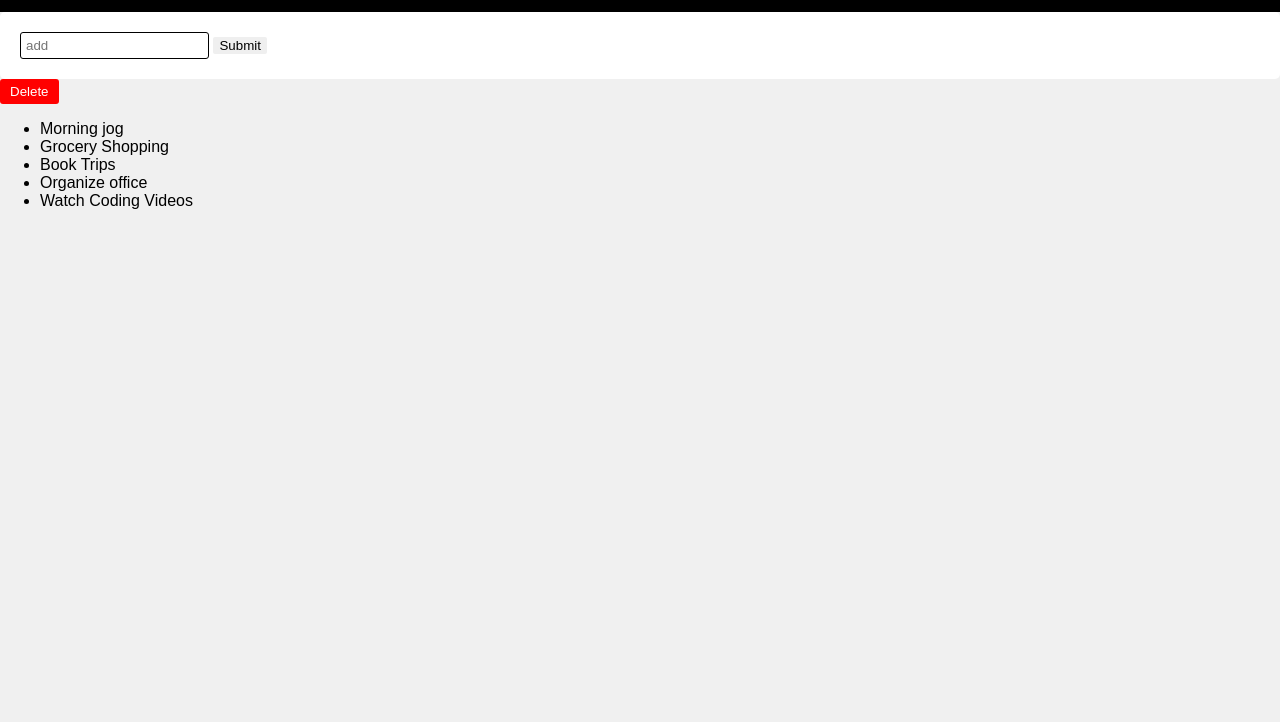
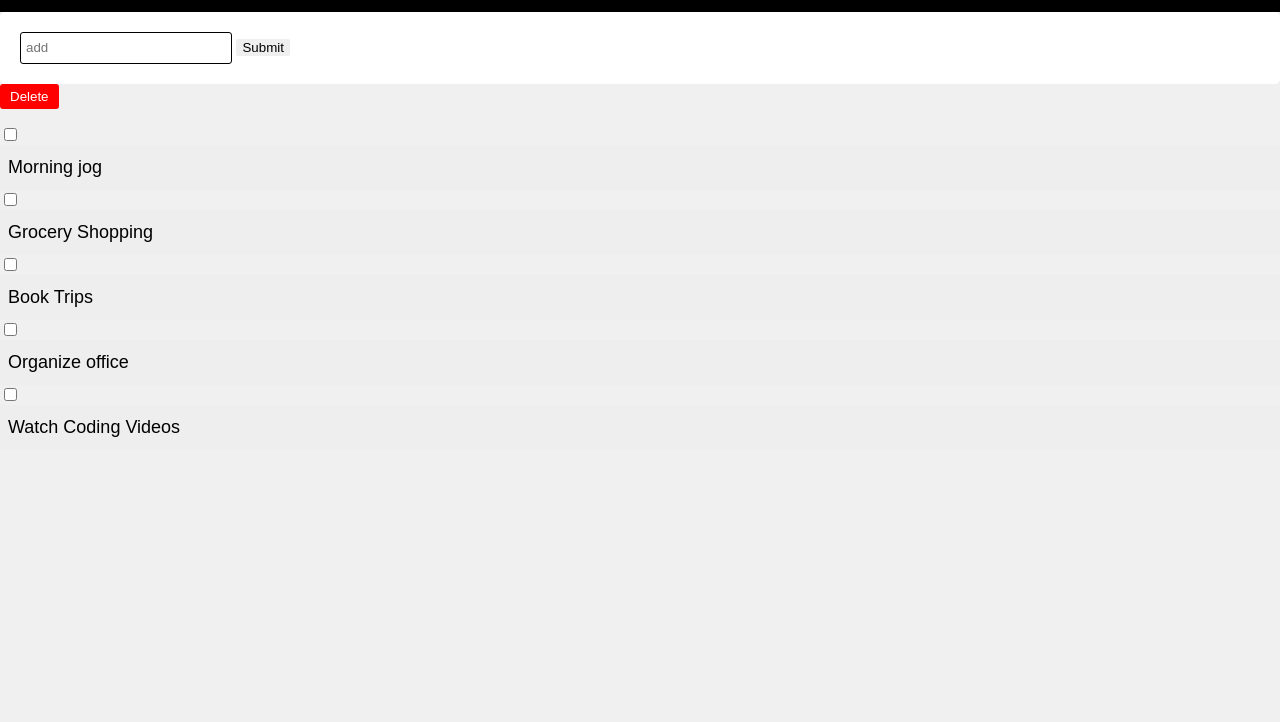
Before and after one commit to cynthiacodeske/Task-List, a plain HTML site: page index.html in a window 1280 px wide. Shown: the part 78-800 px from the top of the page. Drawn offline with Linux system fonts and the light colour scheme.

Commit message:
Added checkbox

```diff
--- a/index.html
+++ b/index.html
@@ -4,11 +4,11 @@
     <meta charset="UTF-8">
     <meta name="viewport" content="width=device-width, initial-scale=1.0">
     <link rel="stylesheet" href="styles.css">
-    <title>Task-List</title>
+    <title>To-Do List</title>
 </head>
 <body>
    <header>
-    <h1>Task List</h1>
+    <h1>To-Do List</h1>
    </header>
    <div class="container">
         <input type="text" class="task-input" id="task" placeholder="add">
@@ -18,12 +18,12 @@
     <button class="delete-button" onclick="deletetask">Delete</button>
    </div>
    <div>
-    <ul id="To-Do">
-        <li>Morning jog</li>
-        <li>Grocery Shopping</li>
-        <li>Book Trips</li>
-        <li>Organize office</li>
-        <li>Watch Coding Videos</li>
+    <ul class="selectable-list">
+        <input type="checkbox" class="list-checkbox"><li>Morning jog</li>
+        <input type="checkbox" class="list-checkbox"><li>Grocery Shopping</li>
+        <input type="checkbox" class="list-checkbox"><li>Book Trips</li>
+        <input type="checkbox" class="list-checkbox"><li>Organize office</li>
+        <input type="checkbox" class="list-checkbox"><li>Watch Coding Videos</li>
       </ul>
    </div>
 </body>
--- a/styles.css
+++ b/styles.css
@@ -25,6 +25,9 @@ header {
     padding: 5px;
     border: 1px solid #000000;
     border-radius: 3px;
+    width: 200px;
+    height: 20px;
+
 }
 .delete-button {
     background-color:red;
@@ -40,3 +43,14 @@ header {
 .add-button:hover {
     background-color: #9cd7ff;
 }
+ul li {
+    cursor: pointer;
+    position: relative;
+    padding: 12px 8px;
+    background: #eee;
+    font-size: 18px;
+}
+.selectable-list {
+    list-style: none;
+    padding: 0;
+  }
```
